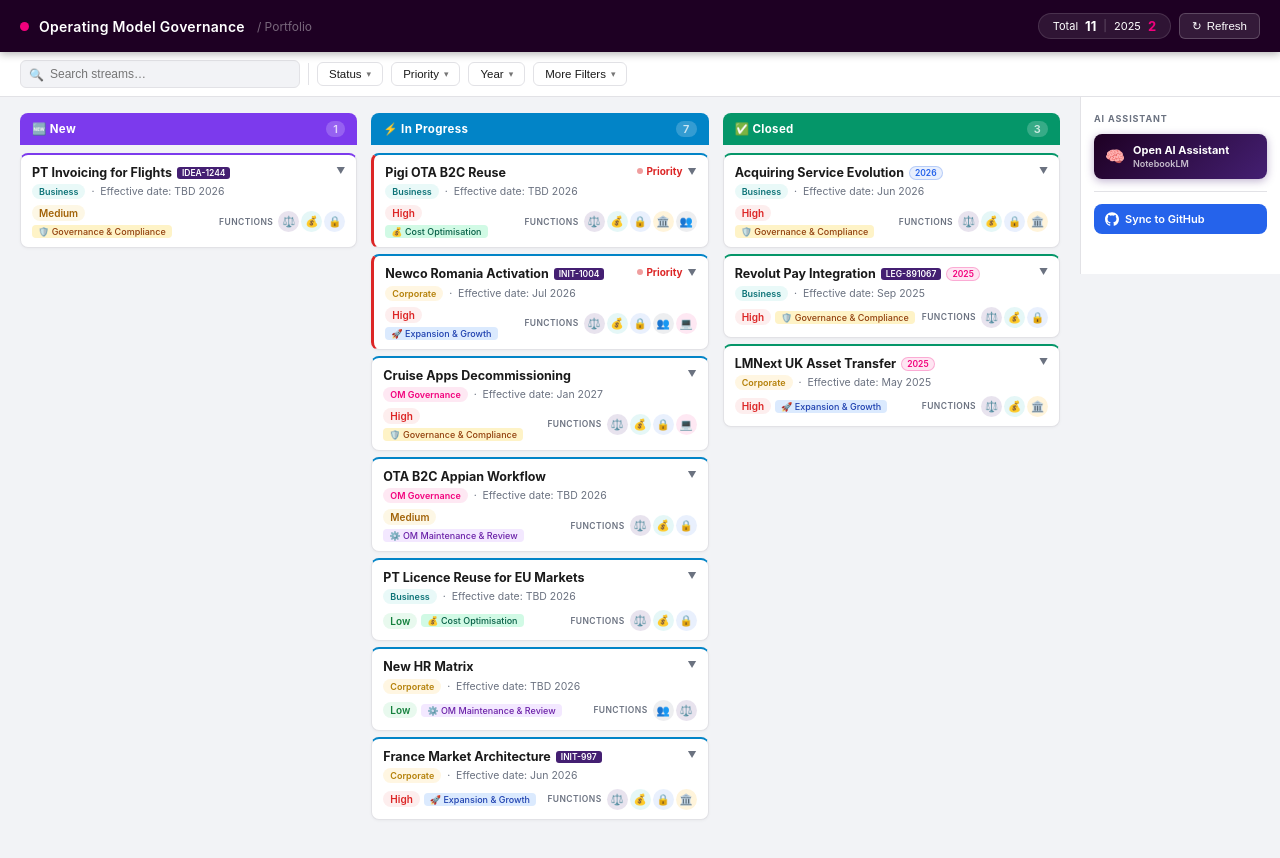
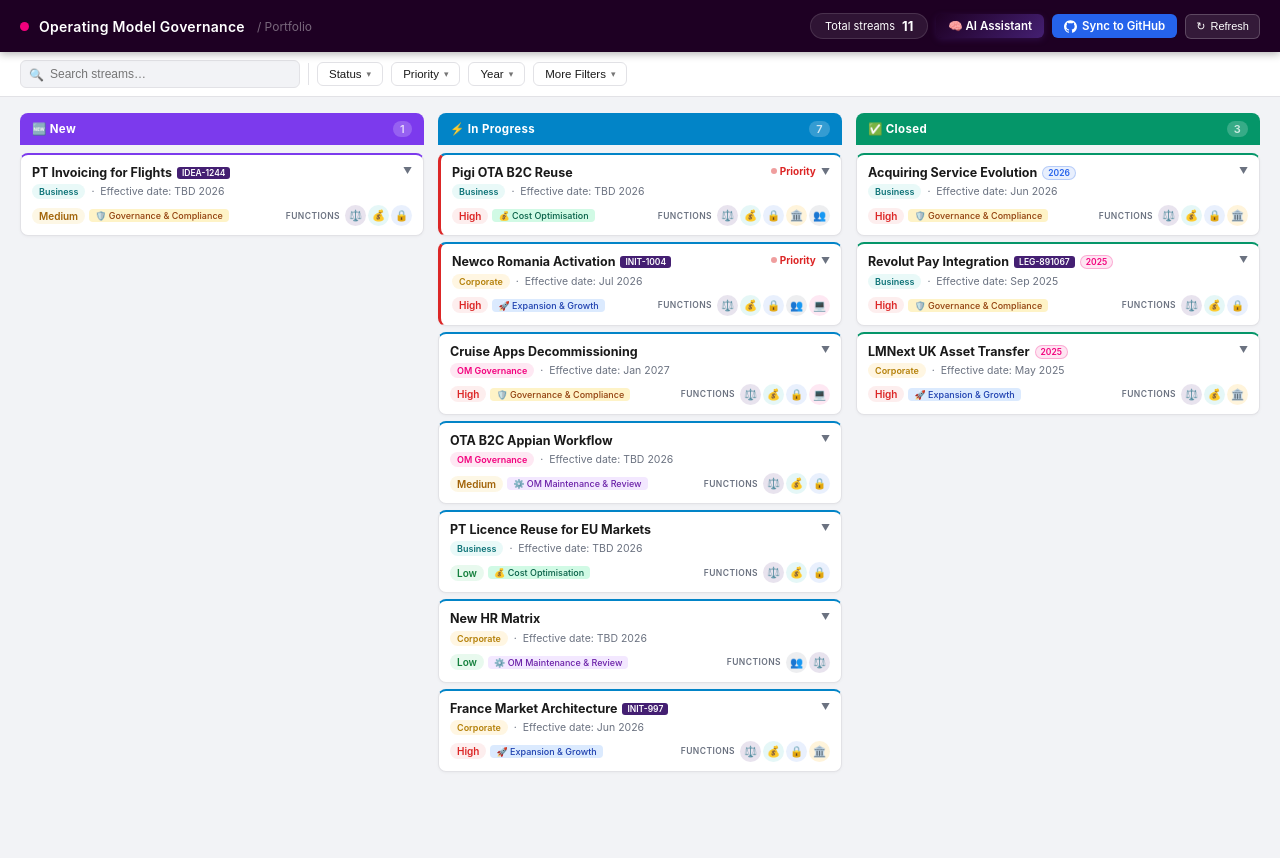
Before and after one commit to dianetalagrand/om-dashboard, a plain HTML site: page index.html in a window 1280 px wide. After the commit the page ends 816 px from the top, so only its background shows below. Drawn offline with Linux system fonts and the light colour scheme.

Commit message:
refactor: embed NotebookLM+GitHub in header, remove sidebar, simplify KPI

```diff
--- a/index.html
+++ b/index.html
@@ -37,13 +37,17 @@
   .header-sub  { color:rgba(255,255,255,0.4); font-size:12px; margin-left:2px; }
   .header-right{ display:flex; align-items:center; gap:8px; }
 
-  .kpi-pill { background:rgba(255,255,255,0.08); border:1px solid rgba(255,255,255,0.12); border-radius:20px; padding:4px 14px; color:white; font-size:11px; display:flex; align-items:center; gap:7px; cursor:pointer; transition:background 0.15s; text-decoration:none; }
-  .kpi-pill:hover { background:rgba(255,255,255,0.14); }
-  .kpi-num { font-weight:700; font-size:13px; }
-  .kpi-num.pink { color:var(--pink); }
-  .kpi-sep { color:rgba(255,255,255,0.25); }
+  .kpi-pill { background:rgba(255,255,255,0.08); border:1px solid rgba(255,255,255,0.12); border-radius:20px; padding:4px 14px; color:white; font-size:11px; display:flex; align-items:center; gap:7px; cursor:default; text-decoration:none; }
+  .kpi-num { font-weight:700; font-size:13px; color:white; }
 
-  .refresh-btn { display:flex; align-items:center; gap:5px; padding:5px 12px; background:rgba(255,255,255,0.1); border:1px solid rgba(255,255,255,0.2); border-radius:6px; color:white; font-size:11.5px; font-weight:500; cursor:pointer; transition:all 0.15s; }
+  .header-action-btn { display:flex; align-items:center; gap:5px; padding:5px 12px; border-radius:6px; font-size:11.5px; font-weight:600; cursor:pointer; transition:all 0.15s; text-decoration:none; white-space:nowrap; border:none; }
+  .btn-notebooklm { background:linear-gradient(135deg,#1E0023 0%,#441F72 100%); color:white; box-shadow:0 2px 6px rgba(68,31,114,0.4); }
+  .btn-notebooklm:hover { opacity:0.88; transform:translateY(-1px); }
+  .btn-github { background:#2563eb; color:white; }
+  .btn-github:hover { background:#1d4ed8; }
+  .btn-github svg { width:13px; height:13px; fill:white; flex-shrink:0; }
+
+  .refresh-btn { display:flex; align-items:center; gap:5px; padding:5px 10px; background:rgba(255,255,255,0.1); border:1px solid rgba(255,255,255,0.2); border-radius:6px; color:white; font-size:11px; font-weight:500; cursor:pointer; transition:all 0.15s; }
   .refresh-btn:hover { background:rgba(255,255,255,0.18); }
   .refresh-btn.spinning .spin-icon { display:inline-block; animation:spin 0.7s linear infinite; }
   @keyframes spin { to { transform:rotate(360deg); } }
@@ -178,22 +182,6 @@
   /* EMPTY COL */
   .empty-col { text-align:center; padding:24px 12px; color:var(--muted); font-size:11px; background:white; border-radius:8px; border:1px dashed var(--border); }
 
-  /* ── SIDEBAR ── */
-  .sidebar { width:200px; flex-shrink:0; padding:16px 13px 40px; display:flex; flex-direction:column; gap:10px; position:sticky; top:52px; max-height:calc(100vh - 52px); overflow-y:auto; border-left:1px solid var(--border); background:white; }
-  .sidebar-section-label { font-size:9px; font-weight:700; text-transform:uppercase; letter-spacing:0.1em; color:var(--muted); }
-  .sidebar-divider { border:none; border-top:1px solid var(--border); margin:2px 0; }
-
-  .notebooklm-btn { display:flex; align-items:center; gap:8px; width:100%; padding:9px 11px; background:linear-gradient(135deg,#1E0023 0%,#441F72 100%); color:white; border:none; border-radius:8px; font-size:11.5px; font-weight:600; cursor:pointer; text-decoration:none; transition:opacity 0.15s,transform 0.1s; box-shadow:0 2px 8px rgba(68,31,114,0.35); line-height:1.3; }
-  .notebooklm-btn:hover { opacity:0.9; transform:translateY(-1px); }
-  .notebooklm-btn .btn-icon  { font-size:16px; flex-shrink:0; }
-  .notebooklm-btn .btn-title { font-size:11px; font-weight:700; }
-  .notebooklm-btn .btn-sub   { font-size:9px; opacity:0.72; }
-
-  /* SYNC BUTTON bottom */
-  .sync-btn { display:flex; align-items:center; gap:6px; width:100%; padding:8px 11px; background:#2563eb; color:white; border:none; border-radius:8px; font-size:11px; font-weight:600; cursor:pointer; text-decoration:none; transition:background 0.15s; margin-top:auto; }
-  .sync-btn:hover { background:#1d4ed8; }
-  .sync-btn svg { width:14px; height:14px; fill:white; flex-shrink:0; }
-
   ::-webkit-scrollbar { width:4px; height:4px; }
   ::-webkit-scrollbar-thumb { background:var(--border); border-radius:3px; }
 </style>
@@ -208,12 +196,17 @@
     <span class="header-sub">/ Portfolio</span>
   </div>
   <div class="header-right">
-    <a class="kpi-pill" href="#" onclick="kpiClick(event)">
-      <span>Total</span><span class="kpi-num" id="kpi-total">—</span>
-      <span class="kpi-sep">|</span>
-      <span>2025</span><span class="kpi-num pink" id="kpi-2025">—</span>
+    <div class="kpi-pill">
+      <span>Total streams</span><span class="kpi-num" id="kpi-total">—</span>
+    </div>
+    <a class="header-action-btn btn-notebooklm" href="https://notebooklm.google.com/notebook/0961c629-39fe-4129-8c27-299e9787fc91" target="_blank" rel="noopener noreferrer">
+      🧠 AI Assistant
     </a>
-    <button class="refresh-btn" onclick="doRefresh(this)">
+    <a class="header-action-btn btn-github" href="https://github.com/dianetalagrand/om-dashboard" target="_blank" rel="noopener noreferrer">
+      <svg viewBox="0 0 24 24" xmlns="http://www.w3.org/2000/svg"><path d="M12 .297c-6.63 0-12 5.373-12 12 0 5.303 3.438 9.8 8.205 11.385.6.113.82-.258.82-.577 0-.285-.01-1.04-.015-2.04-3.338.724-4.042-1.61-4.042-1.61C4.422 18.07 3.633 17.7 3.633 17.7c-1.087-.744.084-.729.084-.729 1.205.084 1.838 1.236 1.838 1.236 1.07 1.835 2.809 1.305 3.495.998.108-.776.417-1.305.76-1.605-2.665-.3-5.466-1.332-5.466-5.93 0-1.31.465-2.38 1.235-3.22-.135-.303-.54-1.523.105-3.176 0 0 1.005-.322 3.3 1.23.96-.267 1.98-.399 3-.405 1.02.006 2.04.138 3 .405 2.28-1.552 3.285-1.23 3.285-1.23.645 1.653.24 2.873.12 3.176.765.84 1.23 1.91 1.23 3.22 0 4.61-2.805 5.625-5.475 5.92.42.36.81 1.096.81 2.22 0 1.606-.015 2.896-.015 3.286 0 .315.21.69.825.57C20.565 22.092 24 17.592 24 12.297c0-6.627-5.373-12-12-12"/></svg>
+      Sync to GitHub
+    </a>
+    <button class="refresh-btn" onclick="doRefresh(this)" title="Refresh dashboard data">
       <span class="spin-icon">↻</span> Refresh
     </button>
   </div>
@@ -284,31 +277,8 @@
 <div class="active-filters" id="active-filter-tags"></div>
 
 <!-- PAGE BODY -->
-<div class="page-body">
-<div class="content-area">
-
-  <div class="col-grid" id="col-grid">
-    <!-- rendered by JS -->
-  </div>
-
-</div>
-
-<!-- SIDEBAR -->
-<div class="sidebar">
-  <div class="sidebar-section-label">AI Assistant</div>
-  <a class="notebooklm-btn" href="https://notebooklm.google.com/notebook/0961c629-39fe-4129-8c27-299e9787fc91" target="_blank" rel="noopener noreferrer">
-    <span class="btn-icon">🧠</span>
-    <span style="display:flex;flex-direction:column;gap:1px">
-      <span class="btn-title">Open AI Assistant</span>
-      <span class="btn-sub">NotebookLM</span>
-    </span>
-  </a>
-  <hr class="sidebar-divider">
-  <a class="sync-btn" href="https://github.com/dianetalagrand/om-dashboard" target="_blank" rel="noopener noreferrer">
-    <svg viewBox="0 0 24 24" xmlns="http://www.w3.org/2000/svg"><path d="M12 .297c-6.63 0-12 5.373-12 12 0 5.303 3.438 9.8 8.205 11.385.6.113.82-.258.82-.577 0-.285-.01-1.04-.015-2.04-3.338.724-4.042-1.61-4.042-1.61C4.422 18.07 3.633 17.7 3.633 17.7c-1.087-.744.084-.729.084-.729 1.205.084 1.838 1.236 1.838 1.236 1.07 1.835 2.809 1.305 3.495.998.108-.776.417-1.305.76-1.605-2.665-.3-5.466-1.332-5.466-5.93 0-1.31.465-2.38 1.235-3.22-.135-.303-.54-1.523.105-3.176 0 0 1.005-.322 3.3 1.23.96-.267 1.98-.399 3-.405 1.02.006 2.04.138 3 .405 2.28-1.552 3.285-1.23 3.285-1.23.645 1.653.24 2.873.12 3.176.765.84 1.23 1.91 1.23 3.22 0 4.61-2.805 5.625-5.475 5.92.42.36.81 1.096.81 2.22 0 1.606-.015 2.896-.015 3.286 0 .315.21.69.825.57C20.565 22.092 24 17.592 24 12.297c0-6.627-5.373-12-12-12"/></svg>
-    Sync to GitHub
-  </a>
-</div>
+<div class="content-area" style="padding:16px 20px 40px;">
+  <div class="col-grid" id="col-grid"></div>
 </div>
 
 <script>
@@ -534,9 +504,7 @@
   renderColumns(filtered);
 
   const total   = streams.length;
-  const c2025   = streams.filter(s=>s.is2025).length;
   document.getElementById("kpi-total").textContent = total;
-  document.getElementById("kpi-2025").textContent  = c2025;
 
   const hasF = activeFilters.search||activeFilters.status.length||activeFilters.priority.length||activeFilters.year.length||activeFilters.req.length||activeFilters.okr.length;
   document.getElementById("results-count") && (document.getElementById("results-count").textContent = hasF?`${filtered.length} of ${total}`:`${total} streams`);
@@ -604,8 +572,6 @@
   applyFilters();
 }
 
-function kpiClick(e){ e.preventDefault(); clearAllFilters(); }
-
 function doRefresh(btn){
   btn.classList.add("spinning");
   btn.querySelector(".spin-icon").textContent="↻";
```
